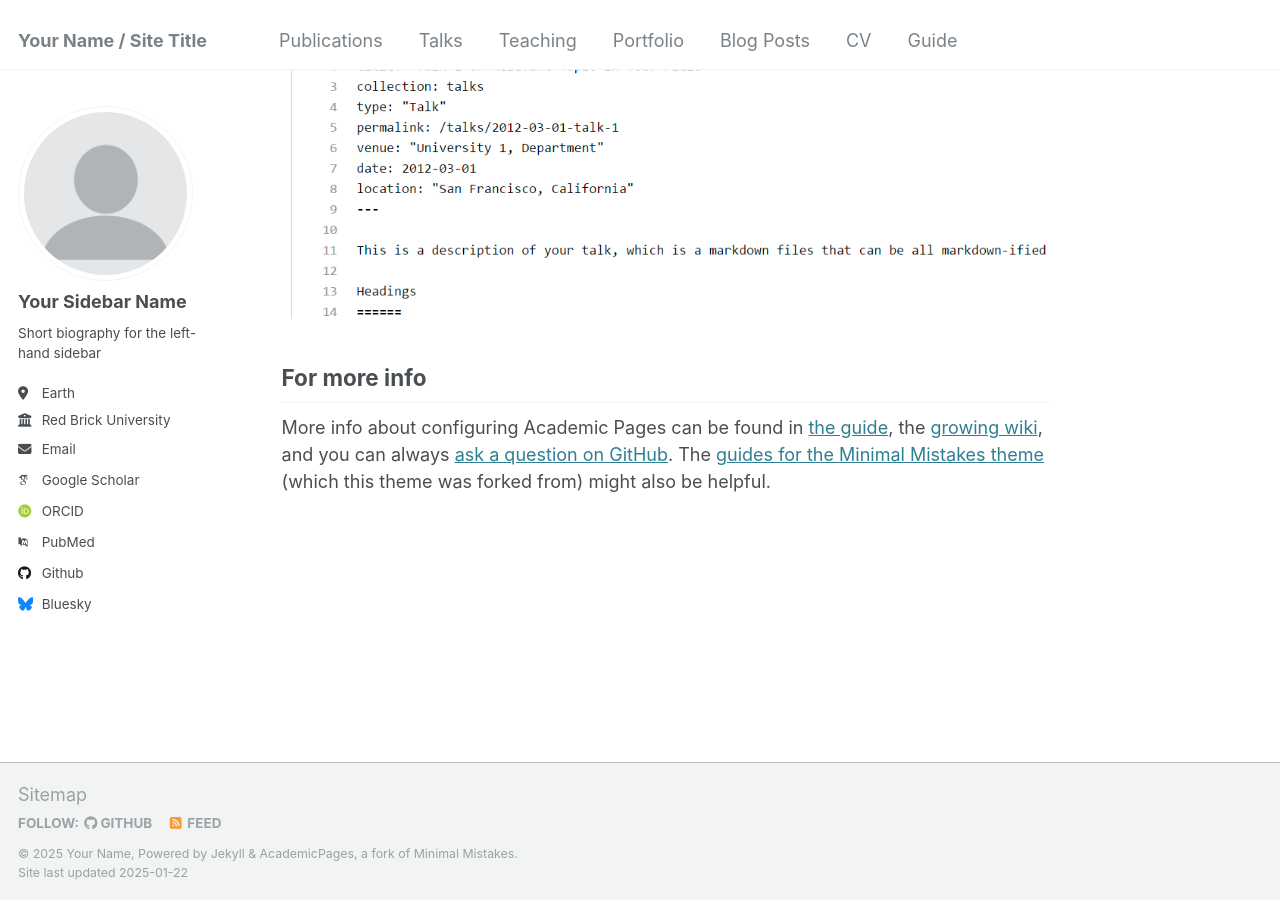
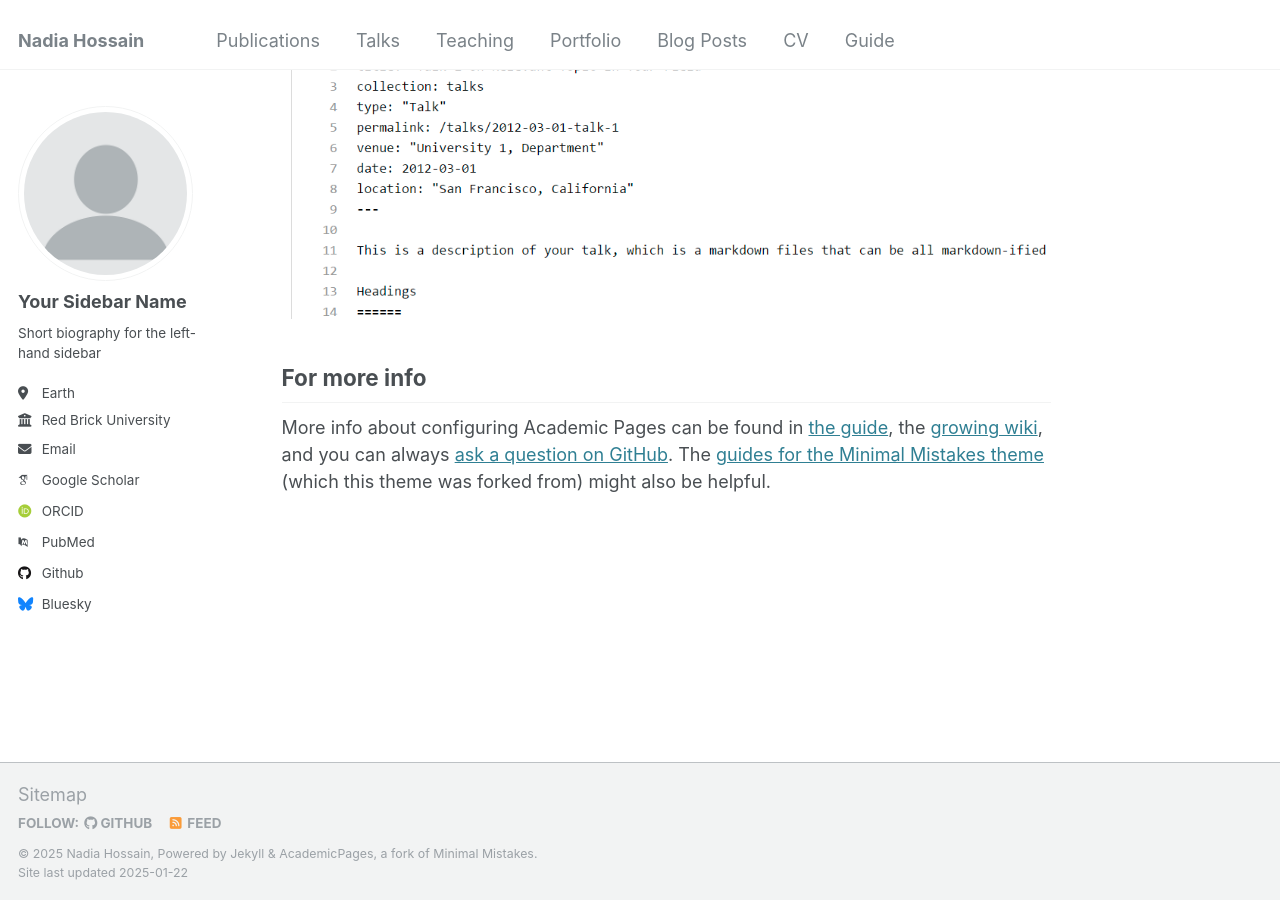
Before and after one commit to Nadia214/demo, a Jekyll site: the page built from _pages/about.md, in a window 1280 px wide and 900 px high, scrolled down 2643 px. Built offline with Jekyll 4.4.1, drawn with Linux system fonts in a browser that asks for light colours; some web fonts are replaced.

Commit message:
Update _config.yml

```diff
--- a/_config.yml
+++ b/_config.yml
@@ -8,9 +8,9 @@
 
 # Basic Site Settings
 locale                   : "en-US"
-title                    : "Your Name / Site Title"
+title                    : "Nadia Hossain "
 title_separator          : "-"
-name                     : &name "Your Name"
+name                     : &name "Nadia Hossain"
 description              : &description "personal description"
 url                      : https://academicpages.github.io # the base hostname & protocol for your site e.g. "https://[your GitHub username].github.io"
 baseurl                  : "" # the subpath of your site, e.g. "/blog"
```
